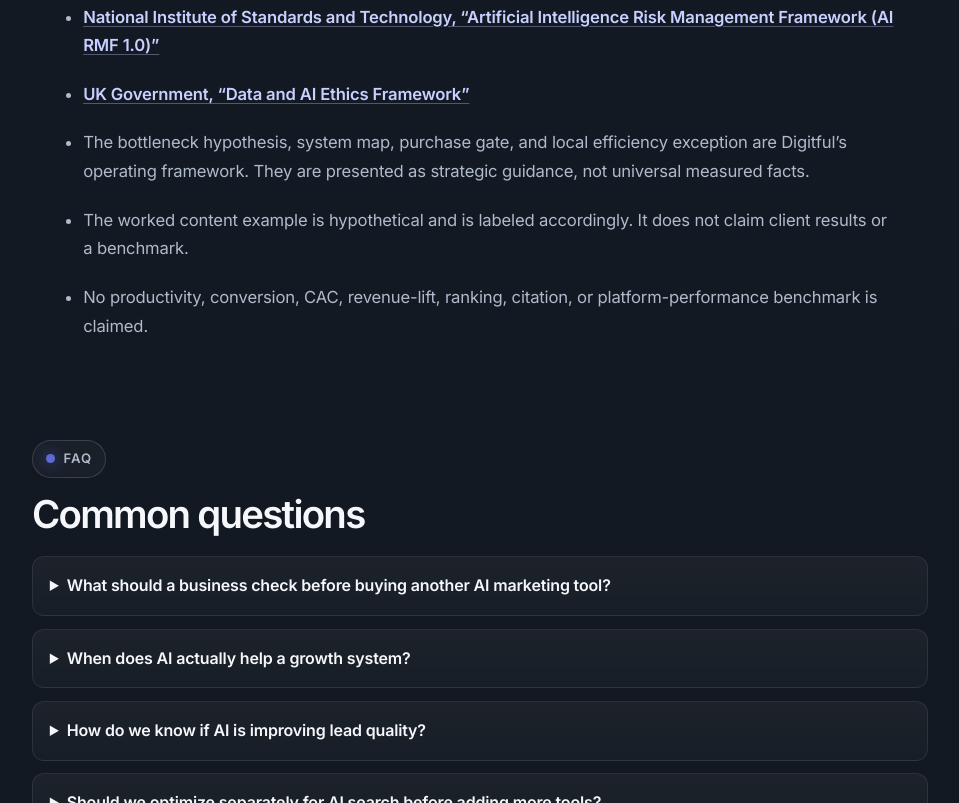
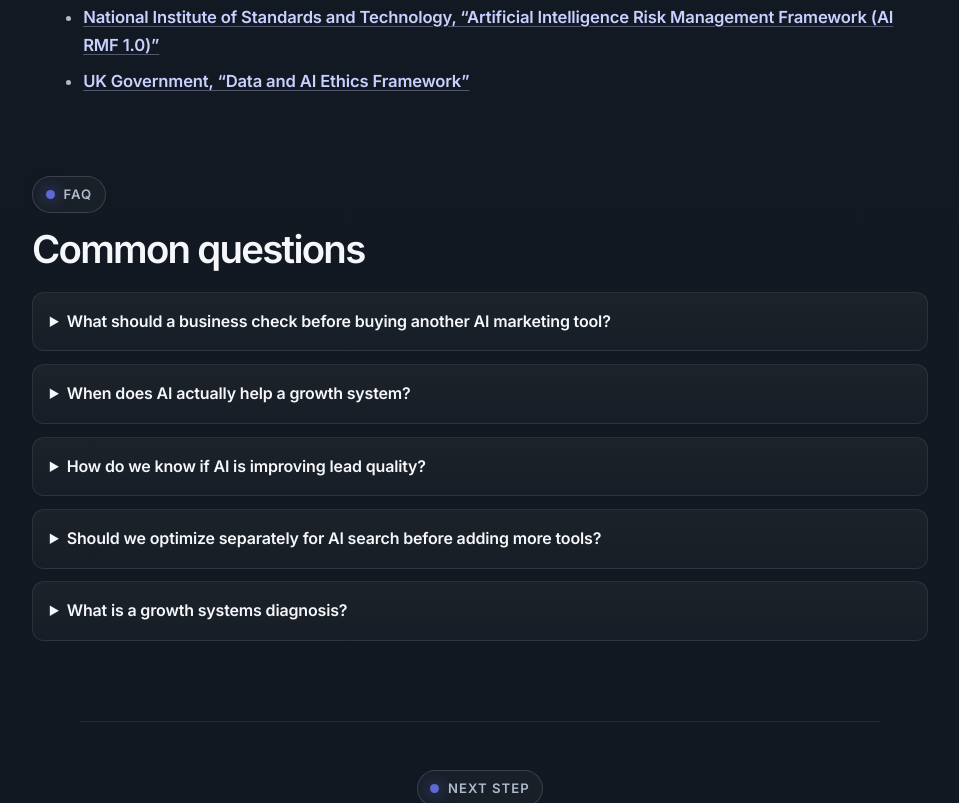
Before and after one commit to tarekazz1/digitful, an Astro site: page /blog/growth-system-check-before-you-add-more-ai-tools in a window 1280 px wide. Shown: the part 7297-8100 px from the top of the page, without its empty margins (160-1119 px from the left). Built offline with nearby package versions, Linux system fonts and the light colour scheme; Astro itself is replaced by a stand-in of ours.

Commit message:
Clean Article 05 source list

```diff
--- a/src/content/blog/growth-system-check-before-you-add-more-ai-tools.md
+++ b/src/content/blog/growth-system-check-before-you-add-more-ai-tools.md
@@ -178,7 +178,3 @@ Digitful helps teams turn scattered marketing into a clearer operating system ac
 
 - [National Institute of Standards and Technology, "Artificial Intelligence Risk Management Framework (AI RMF 1.0)"](https://www.nist.gov/publications/artificial-intelligence-risk-management-framework-ai-rmf-10)
 - [UK Government, "Data and AI Ethics Framework"](https://www.gov.uk/government/publications/data-ethics-framework/data-and-ai-ethics-framework)
-
-- The bottleneck hypothesis, system map, purchase gate, and local efficiency exception are Digitful's operating framework. They are presented as strategic guidance, not universal measured facts.
-- The worked content example is hypothetical and is labeled accordingly. It does not claim client results or a benchmark.
-- No productivity, conversion, CAC, revenue-lift, ranking, citation, or platform-performance benchmark is claimed.
```
